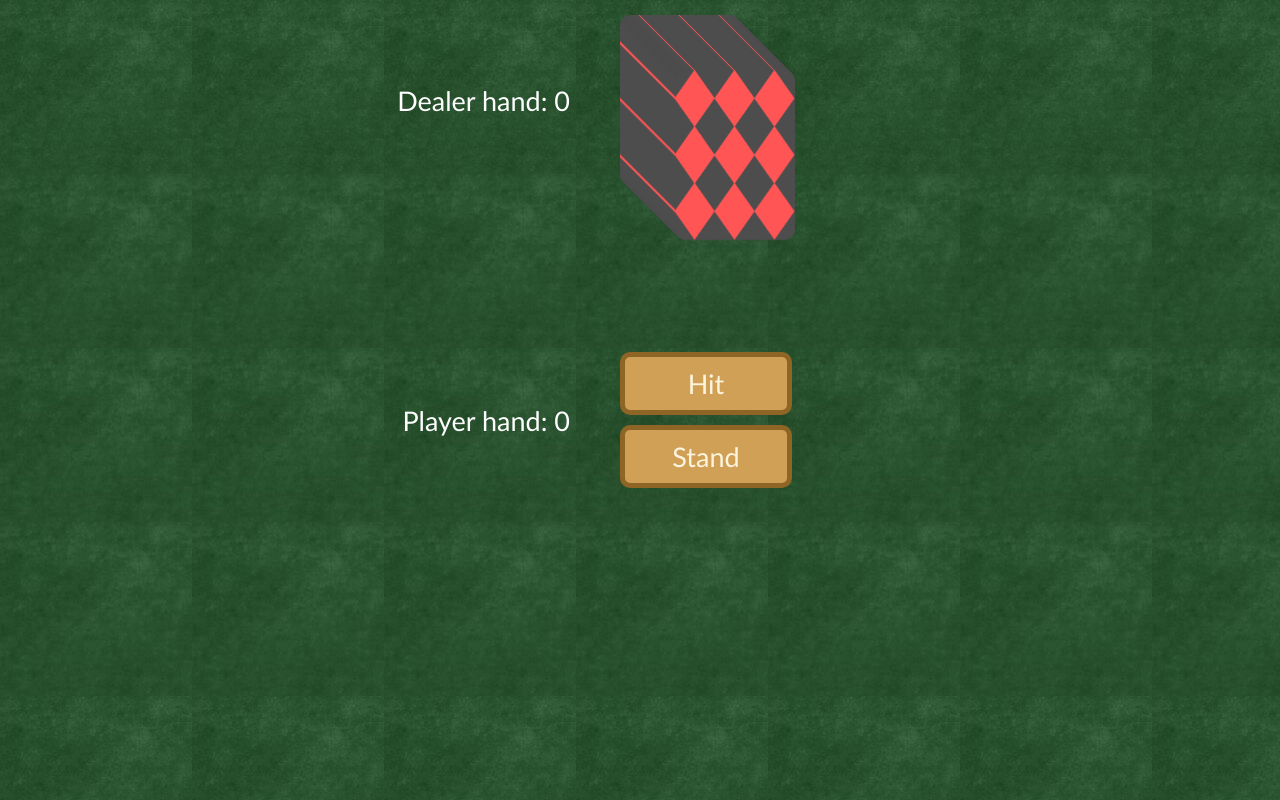
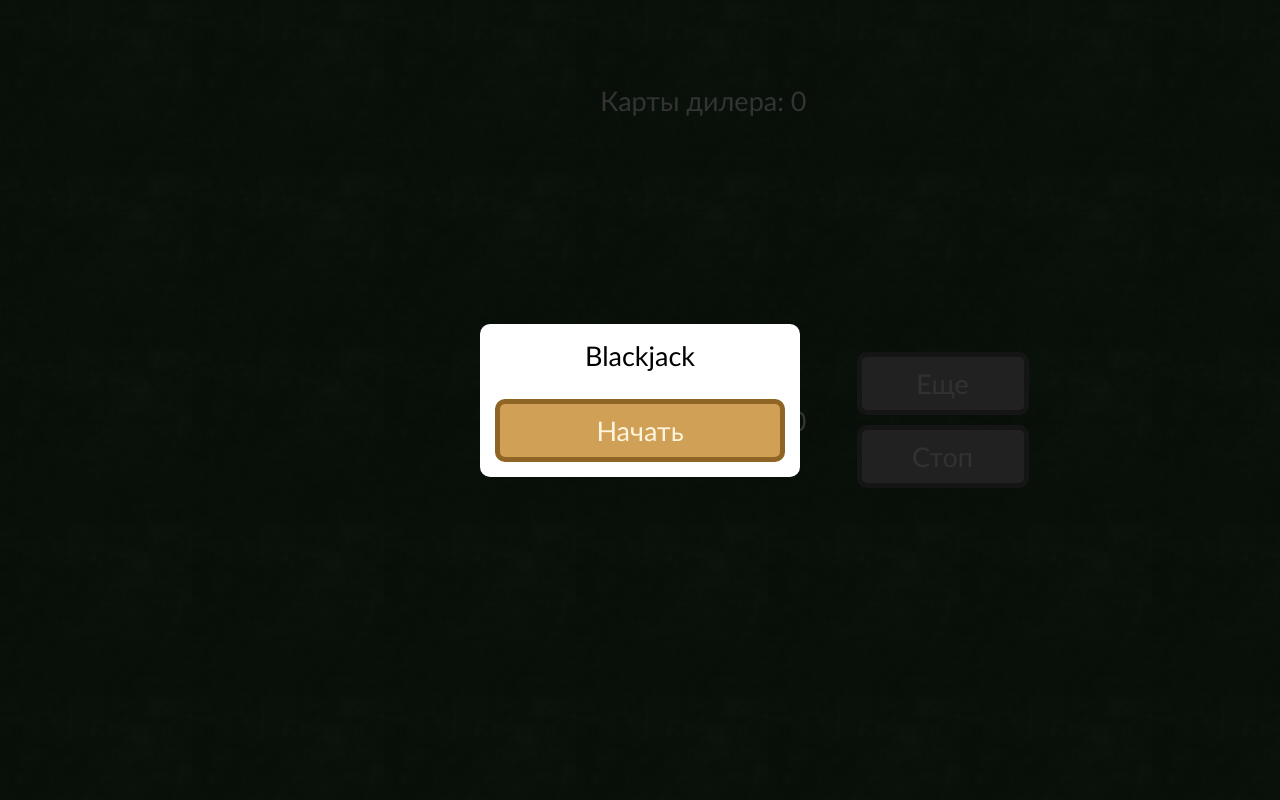
Before and after one commit to jhasuev/blackjack, a Vue app: page / in a window 1280 px wide. Built offline with nearby package versions, Linux system fonts and the light colour scheme.

Commit message:
add gameplay + some fixes

```diff
--- a/src/App.vue
+++ b/src/App.vue
@@ -1,30 +1,37 @@
 <template>
   <div class="app">
     <div class="game">
-
-      <Player class="player" title="Dealer hand" :cards="enemy" />
-      <Player class="player" title="Player hand" :cards="player" @setScore="setScore" />
+      <player class="player" title="Карты дилера" :cards="enemy" />
+      <player class="player" title="Ваши карты" :cards="player" @setScore="setScore" />
 
     </div>
 
     <div class="sidebar">
-      <Cards :cards="cards" />
+      <cards :cards="cards" />
 
       <div class="actions">
         <div class="actions__item">
-          <button class="btn" @click="hit">Hit</button>
+          <button :class="['btn', { disabled: !isGaming }]" @click="hit">Еще</button>
         </div>
         <div class="actions__item">
-          <button class="btn" @click="stand">Stand</button>
+          <button :class="['btn', { disabled: !isGaming }]" @click="stand">Стоп</button>
         </div>
       </div>
     </div>
+
+    <popup class="popup" v-model="startPlayPopup" title="Blackjack">
+      <button class="btn" @click="onPlayClick()">Начать</button>
+    </popup>
+
+    <popup class="popup" v-model="winnerPopup" :title="winnerPopupTitle">
+      <button class="btn" @click="onContinueClick()">Продолжить</button>
+    </popup>
 
   </div>
 </template>
 
 <script>
-  import { getCardScore, getRandomNum } from "./helpers"
+  import { getCardScore, getRandomNum, delay } from "./helpers"
   import { mapGetters } from "vuex"
   import Cards from "./components/Cards"
   import Player from "./components/Player"
@@ -40,6 +47,10 @@
         cards: [],
         enemy: [],
         player: [],
+        isGaming: false,
+        startPlayPopup: true,
+        winnerPopup: false,
+        winnerPopupTitle: "",
       }
     },
 
@@ -47,16 +58,43 @@
       ...mapGetters([
         'getCards',
       ]),
-    },
 
-    mounted(){
-      this.startGame()
+      getEnemyScores() {
+        return this.enemy.reduce((acc, card) => acc + card.score, 0)
+      },
+
+      getPlayerScores() {
+        return this.player.reduce((acc, card) => acc + card.score, 0)
+      },
     },
 
     methods: {
-      startGame(){
-        this.generateCards()
+      closePopups(){
+        this.startPlayPopup = false
+        this.winnerPopup = false
+      },
+
+      onPlayClick(){
+        this.closePopups()
+        this.startGame()
+      },
+
+      onContinueClick(){
+        this.closePopups()
+        this.startGame()
+      },
+
+      async startGame(){
+        this.isGaming = false
         this.clearCards()
+        if(this.cards.length < 4) {
+          this.generateCards()
+        }
+
+        await delay(1000)
+        this.giveStartingCardsToPlayers().then(() => {
+          this.isGaming = true
+        })
       },
 
       clearCards(){
@@ -65,64 +103,76 @@
       },
 
       hit(){
+        if(!this.isGaming) return null
+        if(!this.cards.length) return null
+
         this.giveCardTo("player")
+        if(this.getMinScores("player") > this.maxScore) {
+          this.finish("enemy")
+        }
+      },
+
+      async finish(winner = "enemy") {
+        this.isGaming = false
+        await delay(1000)
+        const msgs = {
+          "enemy": "Дилер выиграл :(",
+          "player": "Ура!!! Ты выиграл!",
+          "nobody": "Ничья -_-",
+        }
+
+        this.winnerPopup = true
+        this.winnerPopupTitle = msgs[winner]
+      },
+
+      getMinScores(playerType) {
+        return this[playerType].reduce((acc, card) => Math.min(...card.scores) + acc, 0)
+      },
+
+      getMaxScores(playerType) {
+        return this[playerType].reduce((acc, card) => Math.max(...card.scores) + acc, 0)
       },
 
       stand(){
-        const max = getRandomNum(2, 4)
-        for(let i = 0; i < max; i++){
-          setTimeout(() => {
-            this.giveCardTo("enemy")
+        if(!this.isGaming) return null
 
-            if (i + 1 == max) {
-              setTimeout(() => {
-                this.enemyChoosed()
-              }, 1500);
-            }
-          }, 100 * i);
+        while(this.getMinScores("enemy") + getRandomNum(2, 11) < this.maxScore){
+          if(!this.cards.length) break;
+          this.giveCardTo("enemy")
         }
+
+        this.checkWinner()
       },
 
-      enemyChoosed(){
-        const enemyScores = this.enemy.reduce((acc, card) => acc + card.score, 0)
-        const playerScores = this.player.reduce((acc, card) => acc + card.score, 0)
+      setEnemyMinScores() {
+        this.enemy.forEach(card => {
+          card.score = Math.min(...card.scores)
+        })
+      },
+
+      setEnemyMaxScores() {
+        this.enemy.forEach(card => {
+          card.score = Math.max(...card.scores)
+        })
+      },
+
+      checkWinner(){
+        if (this.getMaxScores("enemy") <= this.maxScore && this.getMaxScores("enemy") > this.getEnemyScores) {
+          this.setEnemyMaxScores()
+        } else if (this.getEnemyScores >= this.maxScore && this.getEnemyScores != this.getMinScores("enemy")) {
+          this.setEnemyMinScores()
+        }
 
         let winner = ''
-
-        // я особо логики не знаю, в этой игре, но, надеюсь, не прогадаю...
-        if (enemyScores != playerScores) {
-          if (enemyScores > this.maxScore && playerScores > this.maxScore) {
-            // если у обоих очки больше 21, то проигрывает тот, у кого больше же?
-            winner = enemyScores > playerScores ? 'player' : 'enemy'
-
-          } else if (enemyScores > this.maxScore || playerScores > this.maxScore) {
-            // хотя бы у одного игрока больше 21 очков
-            winner = enemyScores > this.maxScore ? 'player' : 'enemy'
-
-          } else {
-            // у обоих не более 21 очков
-            winner = enemyScores > playerScores ? 'enemy' : 'player'
-          }
+        if(this.getEnemyScores === this.getPlayerScores) {
+          winner = "nobody"
+        } else if (this.getEnemyScores > this.maxScore) {
+          winner = 'player'
+        } else {
+          winner = this.getEnemyScores > this.getPlayerScores ? 'enemy' : 'player'
         }
 
-        if (winner) {
-          if (winner == 'player') {
-            alert("Вы выграли!")
-          } else {
-            alert("Вы проиграли!")
-          }
-        } else {
-          alert("Ничья!")
-        }
-
-        this.clearCards()
-        this.checkCards()
-      },
-
-      checkCards(){
-        if (!this.cards.length) {
-          this.generateCards()
-        }
+        this.finish(winner)
       },
 
       giveCardTo(playerType){
@@ -136,6 +186,33 @@
             card.opened = true
           }, 500);
         }
+      },
+
+      giveStartingCardsToPlayers() {
+        return new Promise( resolve => {
+          (async () => {
+            if(this.cards.length) {
+              this.giveCardTo("enemy")
+            }
+
+            if(this.cards.length) {
+              await delay(200)
+              this.giveCardTo("player")
+            }
+
+            if(this.cards.length) {
+              await delay(200)
+              this.giveCardTo("enemy")
+            }
+
+            if(this.cards.length) {
+              await delay(200)
+              this.giveCardTo("player")
+            }
+
+            resolve()
+          })()
+        })
       },
 
       getCardPosition(card){
@@ -167,11 +244,16 @@
     padding: 15px;
 
     display: flex;
+    justify-content: center;
   }
 
   .game {
     min-width: 555px;
     margin-right: 50px;
+
+    @media screen and (max-width: 900px) {
+      min-width: 0;
+    }
   }
 
   .actions {
--- a/src/components/Card.vue
+++ b/src/components/Card.vue
@@ -1,5 +1,6 @@
 <template>
-  <Flipper :opened="card.opened" ref="card" :style="getStyles">
+  <div :style="getStyle">
+    <Flipper :opened="card.opened">
       <template v-slot:front>
         <div class="scores" v-if="canShowScores">
           <button
@@ -18,6 +19,7 @@
         <img src="@/assets/img/Back_black.png" class="img">
       </template>
     </Flipper>
+  </div>
 </template>
 
 <script>
@@ -32,7 +34,11 @@
     },
     data(){
       return {
-        position: null,
+        position: {
+          top: 0,
+          left: 0,
+        },
+        transition: 0,
       }
     },
     computed: {
@@ -40,28 +46,35 @@
         return this.card.scores.length > 1 && this.card.opened
       },
 
-      getStyles(){
-        if(this.position) {
+      getStyle(){
         return {
-            "top": `${this.position.top}px`,
-            "left": `${this.position.left}px`,
+          "transition": `${ this.transition }s`,
+          "transform": `translate(${ this.position.left }px, ${ this.position.top }px)`,
         }
-        }
-        return null
       },
     },
+
     mounted(){
       if (this.card.position) {
-        const to = this.$refs.card.$el.getBoundingClientRect()
+        this.setPosition()
+      }
+    },
 
-        this.position = {
-          top: this.card.position.y - to.y,
-          left: this.card.position.x - to.x,
-        }
+    methods: {
+      setPosition() {
+        const to = this.$el.getBoundingClientRect()
+        const top = this.card.position.y - to.y
+        const left = this.card.position.x - to.x
 
-        requestAnimationFrame(() => {
+        this.position.top = top
+        this.position.left = left
+
+        this.$nextTick(() => {
+          setTimeout(() => {
+            this.transition = .5
             this.position.top = 0
             this.position.left = 0
+          }, 100);
         })
       }
     },
@@ -69,9 +82,6 @@
 </script>
 
 <style lang="scss" scoped>
-  .card {
-    transition: .5s;
-  }
 
   .scores {
     position: absolute;
@@ -106,4 +116,14 @@
     height: 100%;
   }
 
+  @media screen and (max-width: 900px) {
+    .scores {
+      left: 0;
+
+      &__item {
+        margin-bottom: 5px;
+      }
+    }
+  }
+
 </style>
--- a/src/components/Cards.vue
+++ b/src/components/Cards.vue
@@ -4,8 +4,8 @@
       v-for="(card, i) in cards"
       :key="i"
       :style="{
-        marginTop: `${i}px`,
-        marginLeft: `${i}px`,
+        marginTop: `${i / 2}px`,
+        marginLeft: `${i / 2}px`,
       }"
       :card="card"
       :class="`cards__item  js-card-${card.id}`"
--- a/src/components/Flipper.vue
+++ b/src/components/Flipper.vue
@@ -1,5 +1,5 @@
 <template>
-  <div :class="['card', { opened: !opened }]">
+  <div :class="['flepper', { opened: !opened }]">
     <div class="content">
       <div class="front">
         <slot name="front" />
@@ -21,13 +21,18 @@
 </script>
 
 <style lang="scss" scoped>
-  .card {
+  .flepper {
     perspective: 500px;
 
     position: relative;
     width: 120px;
     height: 170.38px;
     font-size: 0;
+
+    @media screen and (max-width: 900px) {
+      width: 81px;
+      height: 115px;
+    }
   }
 
   .content {
@@ -39,7 +44,7 @@
     transform-style: preserve-3d;
   }
 
-  .card.opened .content {
+  .flepper.opened .content {
     transform: rotateY(180deg);
     transition: transform 0.5s;
   }
--- /dev/null
+++ b/src/components/Popup.vue
@@ -0,0 +1,72 @@
+<template>
+  <transition name="fade" mode="out-in">
+    <div class="popup" v-if="modelValue">
+      <i class="popup__bg" />
+      <div class="popup__content">
+        <h2 v-if="title" class="popup__title">{{ title }}</h2>
+        <slot />
+      </div>
+    </div>
+  </transition>
+</template>
+
+<script>
+export default {
+  name: 'Popup',
+  props: {
+    modelValue: { type: Boolean, default: false },
+    title: { type: String, default: "" },
+  },
+}
+</script>
+
+<style scoped lang="scss">
+.popup {
+  position: fixed;
+  top: 0;
+  left: 0;
+  right: 0;
+  bottom: 0;
+  z-index: 9999;
+
+  display: flex;
+  align-items: center;
+  justify-content: center;
+
+  &__bg {
+    position: absolute;
+    top: 0;
+    left: 0;
+    right: 0;
+    bottom: 0;
+    z-index: -1;
+    background-color: rgba(0,0,0,.8);
+  }
+
+  &__content {
+    width: 100%;
+    max-width: 320px;
+    background-color: #fff;
+    color: #000;
+    border-radius: 10px;
+    padding: 15px;
+  }
+
+  &__title {
+    text-align: center;
+    margin-bottom: 1em;
+    font-size: 27px;
+  }
+}
+
+.fade-enter-active,
+.fade-leave-active {
+  transition: opacity 0.5s ease;
+}
+
+.fade-enter-from,
+.fade-leave-to {
+  opacity: 0;
+}
+
+</style>
--- a/src/helpers.js
+++ b/src/helpers.js
@@ -7,3 +7,7 @@
   const scores = cards.find(card => card.name === name).scores
   return scores[getRandomNum(0, scores.length - 1)]
 }
+
+export const delay = time => {
+  return new Promise(resolve => setTimeout(() => resolve(), time))
+}
--- a/src/main.js
+++ b/src/main.js
@@ -1,8 +1,10 @@
 import { createApp } from 'vue'
 import store from './store'
 import App from './App.vue'
+import Popup from '@/components/Popup'
 import './scss/app.scss'
 
 createApp(App)
     .use(store)
+    .component("Popup", Popup)
     .mount('#app')
--- a/src/scss/common.scss
+++ b/src/scss/common.scss
@@ -21,4 +21,14 @@
   &:active {
     opacity: 0.8;
   }
+
+  &.disabled {
+    filter: grayscale(1);
+    pointer-events: none;
+  }
+
+  @media screen and (max-width: 900px) {
+    font-size: 20px;
+    padding: 5px 10px;
+  }
 }
```
Also changed, not shown: src/components/Player.vue (+27 -0 lines). Lines whose indentation alone changed are shown as unchanged.
